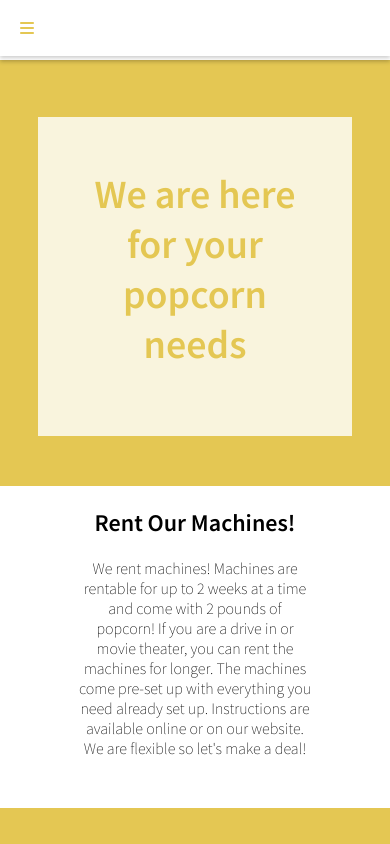
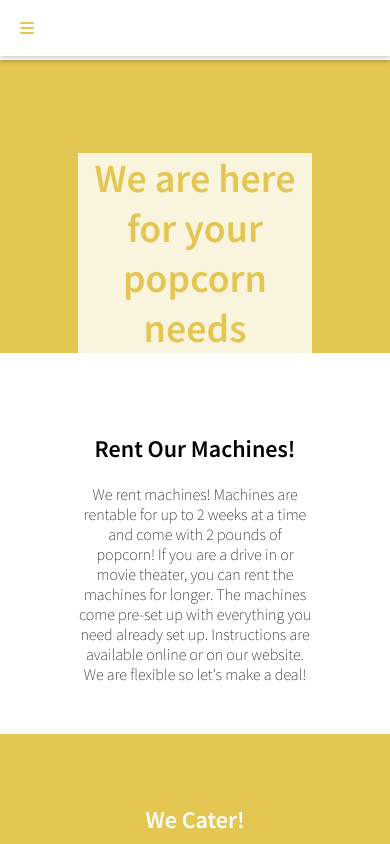
Before and after one commit to Auriel-Wish/Midterm_Project, a plain HTML site: page services.html in a window 390 px wide. Shown: the top 844 px of the page. Drawn offline with nearby package versions, Linux system fonts and the light colour scheme.

Commit message:
Update services.css

```diff
--- a/services.css
+++ b/services.css
@@ -18,7 +18,6 @@
     width: 60%;
     background-color: rgba(255, 255, 255, 0.8);
     margin: 0 auto;
-    padding: 40px;
 }
 
 #services_intro h1 {
@@ -26,6 +25,8 @@
     color: var(--popcorn);
     font-size: 80px;
     margin-top: 5%;
+    padding-left: 8px;
+    padding-right: 8px;
 }
 
 h2 {
@@ -70,11 +71,6 @@ h2 {
 
 @media screen and (max-width: 1100px) {
 
-    #outer {
-        padding-top: 75px;
-        padding-bottom: 50px;
-    }
-
     #services_intro h1 {
         font-size: 40px;
     }
@@ -82,8 +78,8 @@ h2 {
     #services_intro {
         background-image: none;
         background-color: var(--popcorn);
-        margin-bottom: -15%;
-        height: 80%
+        margin-top: -15%;
+        height: 80%;
     }
 
     #img_holder img {
@@ -95,7 +91,4 @@ h2 {
         display: none;
     }
 
-    #service3 {
-        text-align: center;
-    }
 }
```
